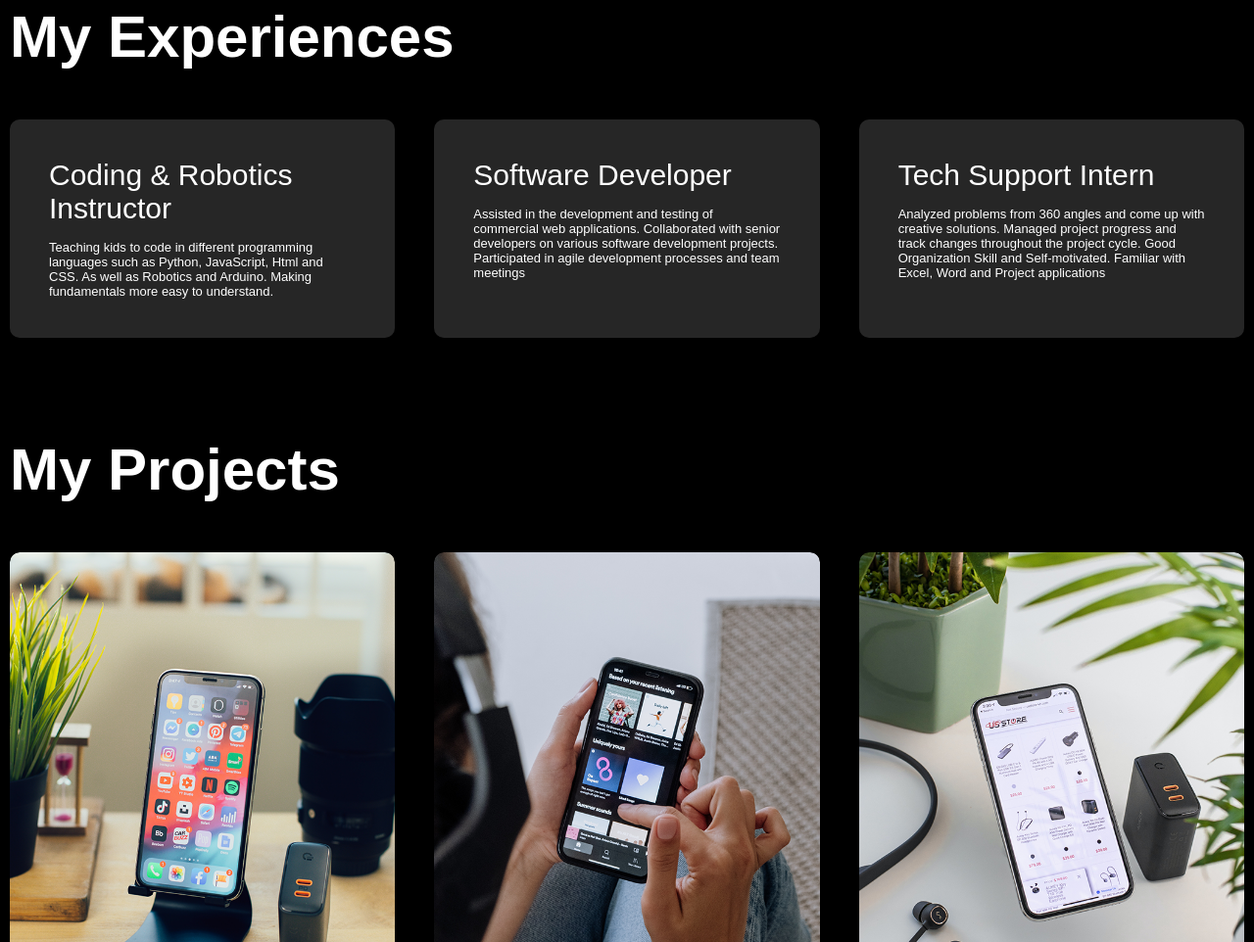
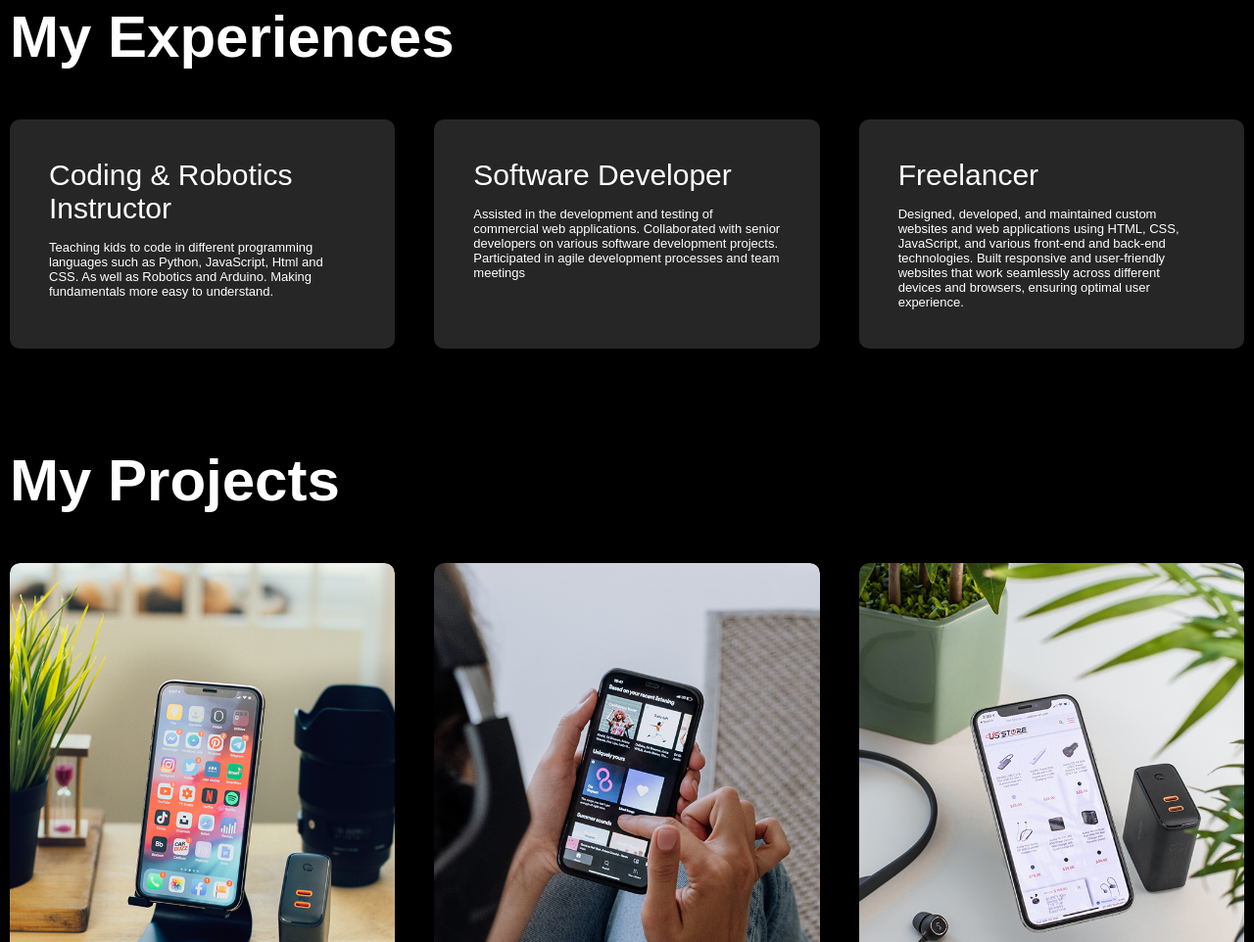
Before and after one commit to patelprincy130/Portfolio, a plain HTML site: page index.html in a window 1280 px wide. Shown: the part 1594-2556 px from the top of the page at 98% size. Drawn offline with Linux system fonts and the light colour scheme.

Commit message:
Update index.html

```diff
--- a/index.html
+++ b/index.html
@@ -85,8 +85,8 @@
                 <p>Assisted in the development and testing of commercial web applications. Collaborated with senior developers on various software development projects. Participated in agile development processes and team meetings</p>
             </div>
             <div>
-                <h2>Tech Support Intern</h2>
-                <p>Analyzed problems from 360 angles and come up with creative solutions. Managed project progress and track changes throughout the project cycle. Good Organization Skill and Self-motivated. Familiar with Excel, Word and Project applications</p>
+                <h2>Freelancer</h2>
+                <p>Designed, developed, and maintained custom websites and web applications using HTML, CSS, JavaScript, and various front-end and back-end technologies. Built responsive and user-friendly websites that work seamlessly across different devices and browsers, ensuring optimal user experience.</p>
             </div>
         </div>
 
```
